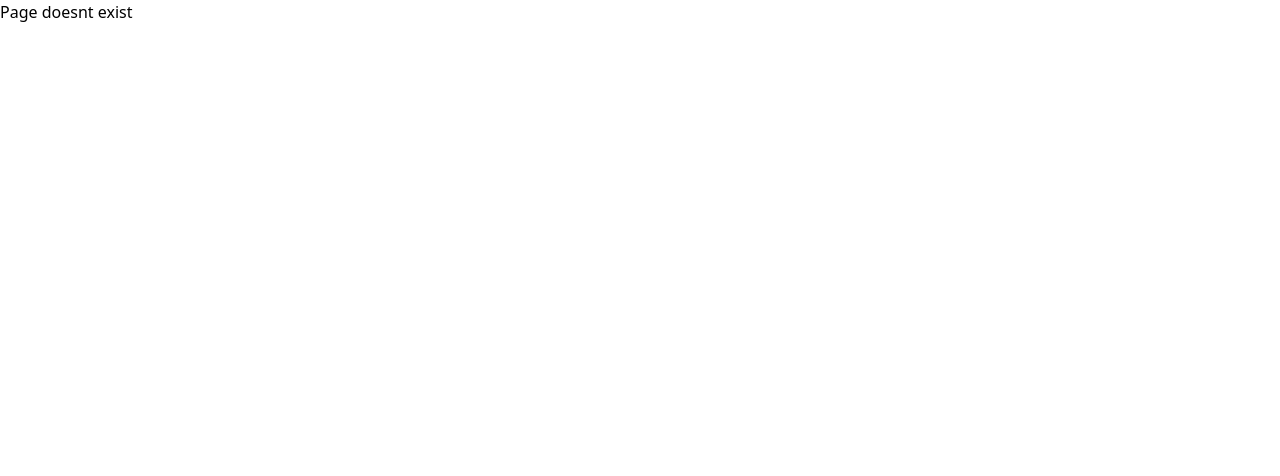
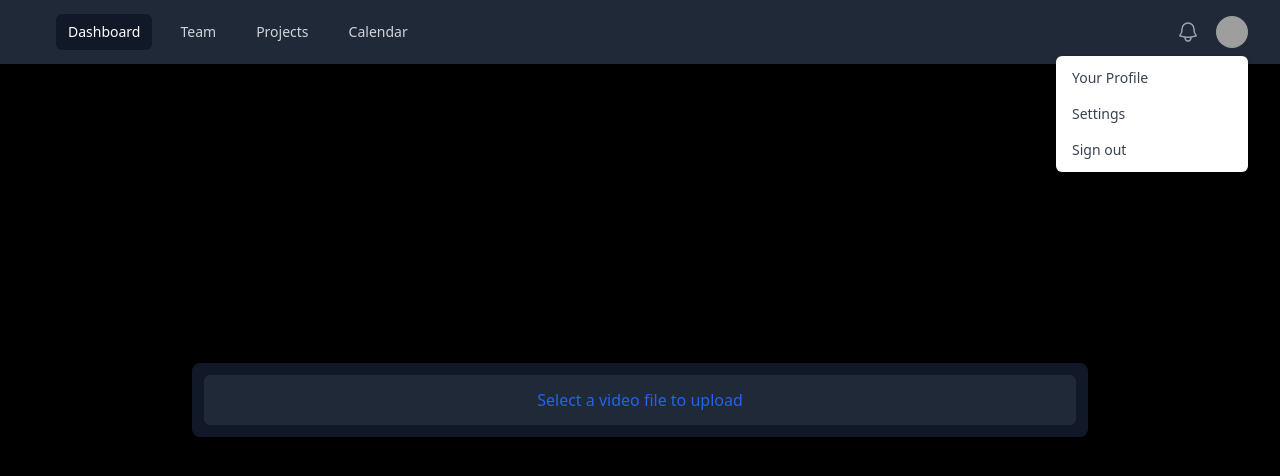
Before and after one commit to venky-123-debug/video-editor, a Svelte app: page / in a window 1280 px wide. Shown: the top 476 px of the page. Built offline with nearby package versions, Linux system fonts and the light colour scheme; grey boxes are pictures that could not be loaded.

Commit message:
video has been loaded and logo design is in progress

```diff
--- a/lws.config.js
+++ b/lws.config.js
@@ -1,5 +1,5 @@
 module.exports = {
-  port: 5000,
+  port: 6500,
   directory: "public",
   spa: "index.html",
   logFormat: "dev",
--- a/rollup.config.js
+++ b/rollup.config.js
@@ -32,7 +32,7 @@
 export default {
   input: "src/main.js",
   output: {
-    sourcemap: false,
+    sourcemap: true,
     format: "iife",
     name: "app",
     file: "public/build/bundle.js",
--- /dev/null
+++ b/src/Pages/Home/index.svelte
@@ -0,0 +1,9 @@
+<script>
+  import Navbar from "./modules/Navbar/navbar.svelte"
+  import Video from "./modules/video.svelte"
+</script>
+
+<main class="relative flex min-h-screen w-screen flex-col justify-center bg-black">
+  <Navbar />
+  <Video />
+</main>
--- /dev/null
+++ b/src/Pages/Home/modules/Navbar/navbar.svelte
@@ -0,0 +1,115 @@
+<script>
+  import Logo from "./logo.svelte"
+</script>
+
+<nav class="fixed top-0 left-0 min-w-full bg-gray-800">
+  <div class="mx-auto max-w-7xl px-4 sm:px-6 lg:px-8">
+    <div class="flex h-16 items-center justify-between">
+      <div class="flex items-center">
+        <div class="flex-shrink-0">
+          <!-- <img class="h-8 w-auto" src="https://tailwindui.com/img/logos/mark.svg?color=indigo&shade=500" alt="Your Company" /> -->
+
+          <Logo />
+        </div>
+        <div class="hidden sm:ml-6 sm:block">
+          <div class="flex space-x-4">
+            <!-- Current: "bg-gray-900 text-white", Default: "text-gray-300 hover:bg-gray-700 hover:text-white" -->
+            <a href="#" class="rounded-md bg-gray-900 px-3 py-2 text-sm font-medium text-white">Dashboard</a>
+            <a href="#" class="rounded-md px-3 py-2 text-sm font-medium text-gray-300 hover:bg-gray-700 hover:text-white">Team</a>
+            <a href="#" class="rounded-md px-3 py-2 text-sm font-medium text-gray-300 hover:bg-gray-700 hover:text-white">Projects</a>
+            <a href="#" class="rounded-md px-3 py-2 text-sm font-medium text-gray-300 hover:bg-gray-700 hover:text-white">Calendar</a>
+          </div>
+        </div>
+      </div>
+      <div class="hidden sm:ml-6 sm:block">
+        <div class="flex items-center">
+          <button type="button" class="relative rounded-full bg-gray-800 p-1 text-gray-400 hover:text-white focus:outline-none focus:ring-2 focus:ring-white focus:ring-offset-2 focus:ring-offset-gray-800">
+            <span class="absolute -inset-1.5" />
+            <span class="sr-only">View notifications</span>
+            <svg class="h-6 w-6" fill="none" viewBox="0 0 24 24" stroke-width="1.5" stroke="currentColor" aria-hidden="true">
+              <path stroke-linecap="round" stroke-linejoin="round" d="M14.857 17.082a23.848 23.848 0 005.454-1.31A8.967 8.967 0 0118 9.75v-.7V9A6 6 0 006 9v.75a8.967 8.967 0 01-2.312 6.022c1.733.64 3.56 1.085 5.455 1.31m5.714 0a24.255 24.255 0 01-5.714 0m5.714 0a3 3 0 11-5.714 0" />
+            </svg>
+          </button>
+
+          <!-- Profile dropdown -->
+          <div class="relative ml-3">
+            <div>
+              <button type="button" class="relative flex rounded-full bg-gray-800 text-sm focus:outline-none focus:ring-2 focus:ring-white focus:ring-offset-2 focus:ring-offset-gray-800" id="user-menu-button" aria-expanded="false" aria-haspopup="true">
+                <span class="absolute -inset-1.5" />
+                <span class="sr-only">Open user menu</span>
+                <img class="h-8 w-8 rounded-full" src="https://images.unsplash.com/photo-1472099645785-5658abf4ff4e?ixlib=rb-1.2.1&ixid=eyJhcHBfaWQiOjEyMDd9&auto=format&fit=facearea&facepad=2&w=256&h=256&q=80" alt="" />
+              </button>
+            </div>
+
+            <!--
+              Dropdown menu, show/hide based on menu state.
+
+              Entering: "transition ease-out duration-100"
+                From: "transform opacity-0 scale-95"
+                To: "transform opacity-100 scale-100"
+              Leaving: "transition ease-in duration-75"
+                From: "transform opacity-100 scale-100"
+                To: "transform opacity-0 scale-95"
+            -->
+            <div class="absolute right-0 z-10 mt-2 w-48 origin-top-right rounded-md bg-white py-1 shadow-lg ring-1 ring-black ring-opacity-5 focus:outline-none" role="menu" aria-orientation="vertical" aria-labelledby="user-menu-button" tabindex="-1">
+              <!-- Active: "bg-gray-100", Not Active: "" -->
+              <a href="#" class="block px-4 py-2 text-sm text-gray-700" role="menuitem" tabindex="-1" id="user-menu-item-0">Your Profile</a>
+              <a href="#" class="block px-4 py-2 text-sm text-gray-700" role="menuitem" tabindex="-1" id="user-menu-item-1">Settings</a>
+              <a href="#" class="block px-4 py-2 text-sm text-gray-700" role="menuitem" tabindex="-1" id="user-menu-item-2">Sign out</a>
+            </div>
+          </div>
+        </div>
+      </div>
+      <div class="-mr-2 flex sm:hidden">
+        <!-- Mobile menu button -->
+        <button type="button" class="relative inline-flex items-center justify-center rounded-md p-2 text-gray-400 hover:bg-gray-700 hover:text-white focus:outline-none focus:ring-2 focus:ring-inset focus:ring-white" aria-controls="mobile-menu" aria-expanded="false">
+          <span class="absolute -inset-0.5" />
+          <span class="sr-only">Open main menu</span>
+          <!--
+            Icon when menu is closed.
+
+            Menu open: "hidden", Menu closed: "block"
+          -->
+          <svg class="block h-6 w-6" fill="none" viewBox="0 0 24 24" stroke-width="1.5" stroke="currentColor" aria-hidden="true">
+            <path stroke-linecap="round" stroke-linejoin="round" d="M3.75 6.75h16.5M3.75 12h16.5m-16.5 5.25h16.5" />
+          </svg>
+          <!--
+            Icon when menu is open.
+
+            Menu open: "block", Menu closed: "hidden"
+          -->
+          <svg class="hidden h-6 w-6" fill="none" viewBox="0 0 24 24" stroke-width="1.5" stroke="currentColor" aria-hidden="true">
+            <path stroke-linecap="round" stroke-linejoin="round" d="M6 18L18 6M6 6l12 12" />
+          </svg>
+        </button>
+      </div>
+    </div>
+  </div>
+
+  <!-- Mobile menu, show/hide based on menu state. -->
+  <div class="sm:hidden" id="mobile-menu">
+    <div class="border-t border-gray-700 pb-3 pt-4">
+      <div class="flex items-center px-5">
+        <div class="flex-shrink-0">
+          <img class="h-10 w-10 rounded-full" src="https://images.unsplash.com/photo-1472099645785-5658abf4ff4e?ixlib=rb-1.2.1&ixid=eyJhcHBfaWQiOjEyMDd9&auto=format&fit=facearea&facepad=2&w=256&h=256&q=80" alt="" />
+        </div>
+        <div class="ml-3">
+          <div class="text-base font-medium text-white">Tom Cook</div>
+          <div class="text-sm font-medium text-gray-400">tom@example.com</div>
+        </div>
+        <button type="button" class="relative ml-auto flex-shrink-0 rounded-full bg-gray-800 p-1 text-gray-400 hover:text-white focus:outline-none focus:ring-2 focus:ring-white focus:ring-offset-2 focus:ring-offset-gray-800">
+          <span class="absolute -inset-1.5" />
+          <span class="sr-only">View notifications</span>
+          <svg class="h-6 w-6" fill="none" viewBox="0 0 24 24" stroke-width="1.5" stroke="currentColor" aria-hidden="true">
+            <path stroke-linecap="round" stroke-linejoin="round" d="M14.857 17.082a23.848 23.848 0 005.454-1.31A8.967 8.967 0 0118 9.75v-.7V9A6 6 0 006 9v.75a8.967 8.967 0 01-2.312 6.022c1.733.64 3.56 1.085 5.455 1.31m5.714 0a24.255 24.255 0 01-5.714 0m5.714 0a3 3 0 11-5.714 0" />
+          </svg>
+        </button>
+      </div>
+      <div class="mt-3 space-y-1 px-2">
+        <a href="#" class="block rounded-md px-3 py-2 text-base font-medium text-gray-400 hover:bg-gray-700 hover:text-white">Your Profile</a>
+        <a href="#" class="block rounded-md px-3 py-2 text-base font-medium text-gray-400 hover:bg-gray-700 hover:text-white">Settings</a>
+        <a href="#" class="block rounded-md px-3 py-2 text-base font-medium text-gray-400 hover:bg-gray-700 hover:text-white">Sign out</a>
+      </div>
+    </div>
+  </div>
+</nav>
--- /dev/null
+++ b/src/Pages/Home/modules/video.svelte
@@ -0,0 +1,40 @@
+<script>
+  let videoElement
+  let videoFileInput
+  let file = ""
+  let isVideoLoaded = false
+
+  function handleFileChange(event) {
+    file = event.target.files[0]
+    if (file) {
+      const fileURL = URL.createObjectURL(file)
+      videoElement.src = fileURL
+      isVideoLoaded = true
+    }
+  }
+
+  function resetVideo() {
+    videoElement.src = ""
+    file = ""
+    isVideoLoaded = false
+  }
+</script>
+
+<div class="mx-auto w-full max-w-4xl rounded-lg bg-gray-900 p-3 {!isVideoLoaded ? 'shadow-md hover:border-dotted hover:shadow-blue-600' : ''} ">
+  <div class="space-y-4">
+    <!-- Video File Input -->
+    <label for="video-upload" class="block w-full cursor-pointer rounded-md border border-gray-800 bg-gray-800 py-3 text-center text-base text-blue-600 hover:bg-gray-900 focus:outline-none focus:ring-2 focus:ring-blue-600">
+      {isVideoLoaded ? "Select another video file" : "Select a video file to upload"}
+    </label>
+    <input id="video-upload" on:change={handleFileChange} type="file" bind:this={videoFileInput} accept="video/*" class="hidden" />
+
+    <!-- Video Display -->
+    <!-- The video player is always rendered but is only shown if a video is loaded -->
+    <!-- svelte-ignore a11y-media-has-caption -->
+    <video bind:this={videoElement} controls class="aspect-video w-full rounded-lg border-2 border-gray-800 {isVideoLoaded ? '' : 'hidden'}">Your browser does not support the video tag.</video>
+
+    {#if isVideoLoaded}
+      <button on:click={resetVideo} class="mt-4 w-full rounded-lg bg-red-600 py-2 px-4 text-white hover:bg-red-700 focus:outline-none focus:ring-2 focus:ring-red-600">Remove Video</button>
+    {/if}
+  </div>
+</div>
--- /dev/null
+++ b/src/Shared/button.svelte
@@ -0,0 +1,6 @@
+<script>
+  export let text
+  export let buttonClass = "bg-indigo-600 hover:bg-indigo-500 focus-visible:outline-indigo-600"
+</script>
+
+<button type="button" on:click class="rounded-md {buttonClass} px-2 py-1 text-sm font-semibold text-white focus-visible:outline focus-visible:outline-2 focus-visible:outline-offset-2">{text}</button>
--- a/src/routes.js
+++ b/src/routes.js
@@ -1,6 +1,9 @@
 import ErrorCode404 from "./Pages/404/index.svelte"
+import Home from "./Pages/Home/index.svelte"
 
 export default {
+  "/": Home,
+
   // The catch-all route must always be last
   "*": ErrorCode404,
 }
```
Also changed, not shown: package.json (+2 -5 lines), src/Pages/Home/modules/Navbar/logo.svelte (added).
